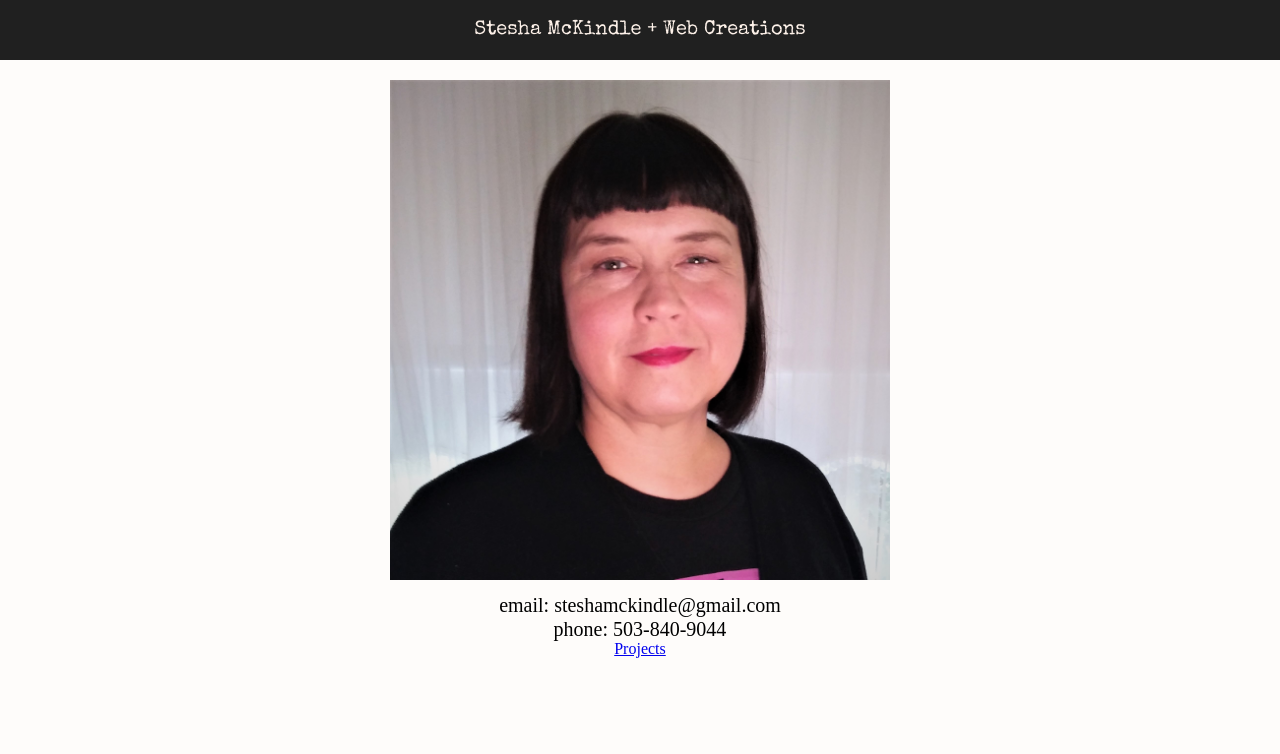
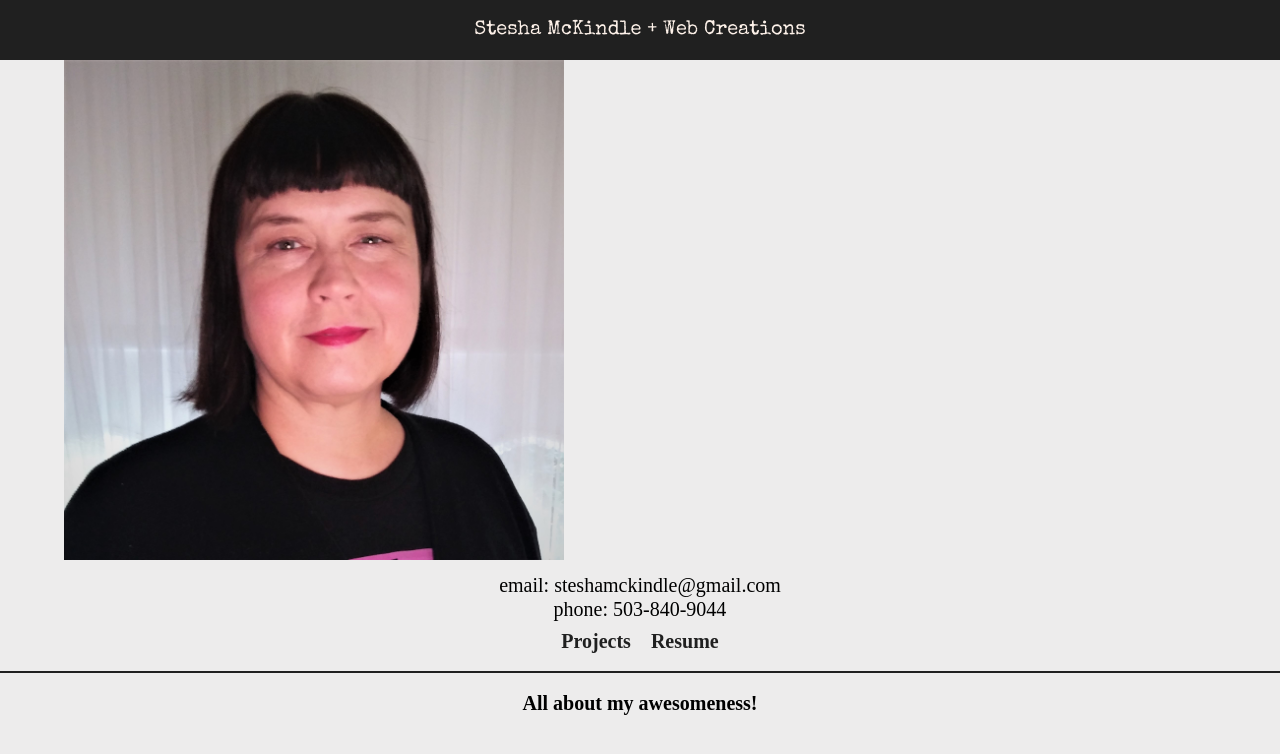
Before and after one commit to SteeshMcK/developer-portfolio-2021, a Next.js app: page / in a window 1280 px wide. Shown: the top 754 px of the page. Built offline with nearby package versions, Linux system fonts and the light colour scheme.

Commit message:
move main content to header

```diff
--- a/components/Header.js
+++ b/components/Header.js
@@ -1,8 +1,27 @@
+import Image from 'next/image'
+import Link from 'next/link'
+import styles from '../styles/Header.module.css'
+
 const Header = () => {
     return (
         <header>
-            <div>
+            <div className={ styles.nameDiv }>
                 <p>Stesha McKindle + Web Creations</p>
+            </div>
+            <div className={ styles.headshot }>
+                <Image src='/headshot.jpg' width={500} height={500} alt='my headshot' />
+            </div>
+            <div className={ styles.personalInfo }>
+                <p>email: steshamckindle@gmail.com</p>
+                <p>phone: 503-840-9044</p>
+            </div>
+            <div className={ styles.projectsResume}>
+                <Link href='/projects'>
+                    <a className={ styles.anchors }>Projects</a>
+                </Link>
+                <Link href='/resume'>
+                    <a className={ styles.anchors }>Resume</a>
+                </Link>
             </div>
         </header>
      );
--- a/pages/index.js
+++ b/pages/index.js
@@ -1,6 +1,4 @@
 import Head from 'next/head'
-import Image from 'next/image'
-import Link from 'next/link'
 import styles from '../styles/Home.module.css'
 
 export default function Home() {
@@ -11,18 +9,7 @@ export default function Home() {
       </Head>
 
       <main className={styles.main}>
-        <div className='headshot'>
-          <Image src='/headshot.jpg' width={500} height={500} alt='my headshot' />
-        </div>
-        <div className={ styles.personalInfo }>
-          <p>email: steshamckindle@gmail.com</p>
-          <p>phone: 503-840-9044</p>
-        </div>
-        <div className='projects'>
-          <Link href='/projects'>
-            <a>Projects</a>
-          </Link>
-        </div>
+        <h1>All about my awesomeness!</h1>
       </main>
     </div>
   )
--- /dev/null
+++ b/styles/Header.module.css
@@ -0,0 +1,30 @@
+.nameDiv {
+    font-family: 'Special Elite', cursive;
+    background-color: var(--main-dark);
+    color: var(--main-headline-light);
+    text-align: center;
+    padding: 20px 0;
+}
+
+.headshot {
+    width: 90%;
+    margin:auto;
+}
+
+.personalInfo {
+    margin-top: 10px;
+    line-height: 24px;
+    text-align: center;
+}
+
+.projectsResume {
+    margin-top: 10px;
+    text-align: center;
+}
+
+.anchors {
+    padding: 0 10px;
+    text-decoration: none;
+    color: var(--main-dark);
+    font-weight: bold;
+}
--- a/styles/globals.css
+++ b/styles/globals.css
@@ -3,18 +3,16 @@
 :root {
   --main-dark: #202020;
   --main-headline-light: #fdf1e9;
-  --main-background-light: #fefcfa;
+  --main-background-light: #edecec;
+  --main-font-size: 20px;
 }
 
 body {
   background-color: var(--main-background-light);
+  font-size: var(--main-font-size);
 }
 
 header {
-  font-family: 'Special Elite', cursive;
-  background-color: var(--main-dark);
-  color: var(--main-headline-light);
-  text-align: center;
-  padding: 20px 0;
-  font-size: 20px;
+  padding-bottom: 20px;
+  border-bottom: 2px solid var(--main-dark);
 }
```
